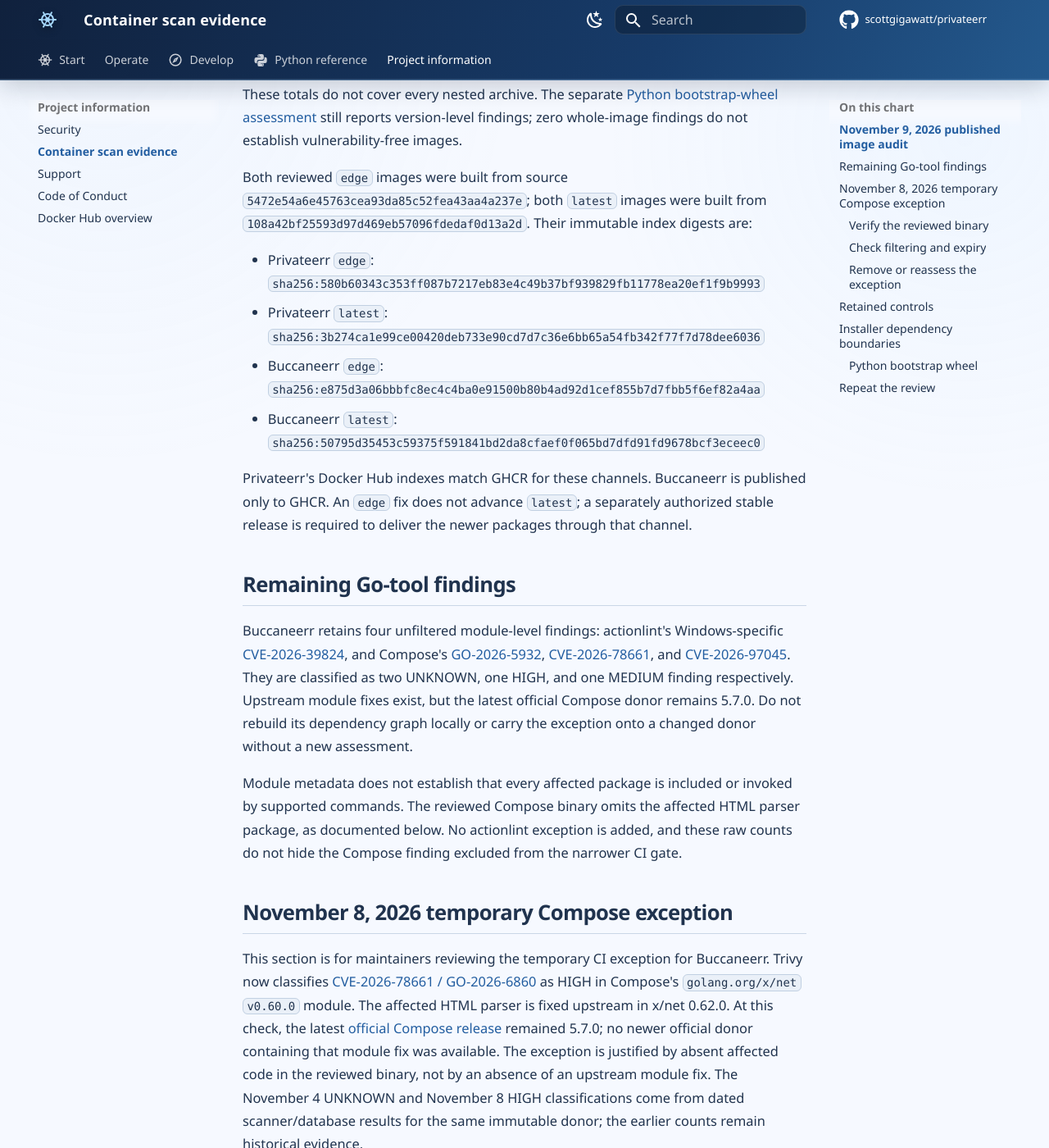
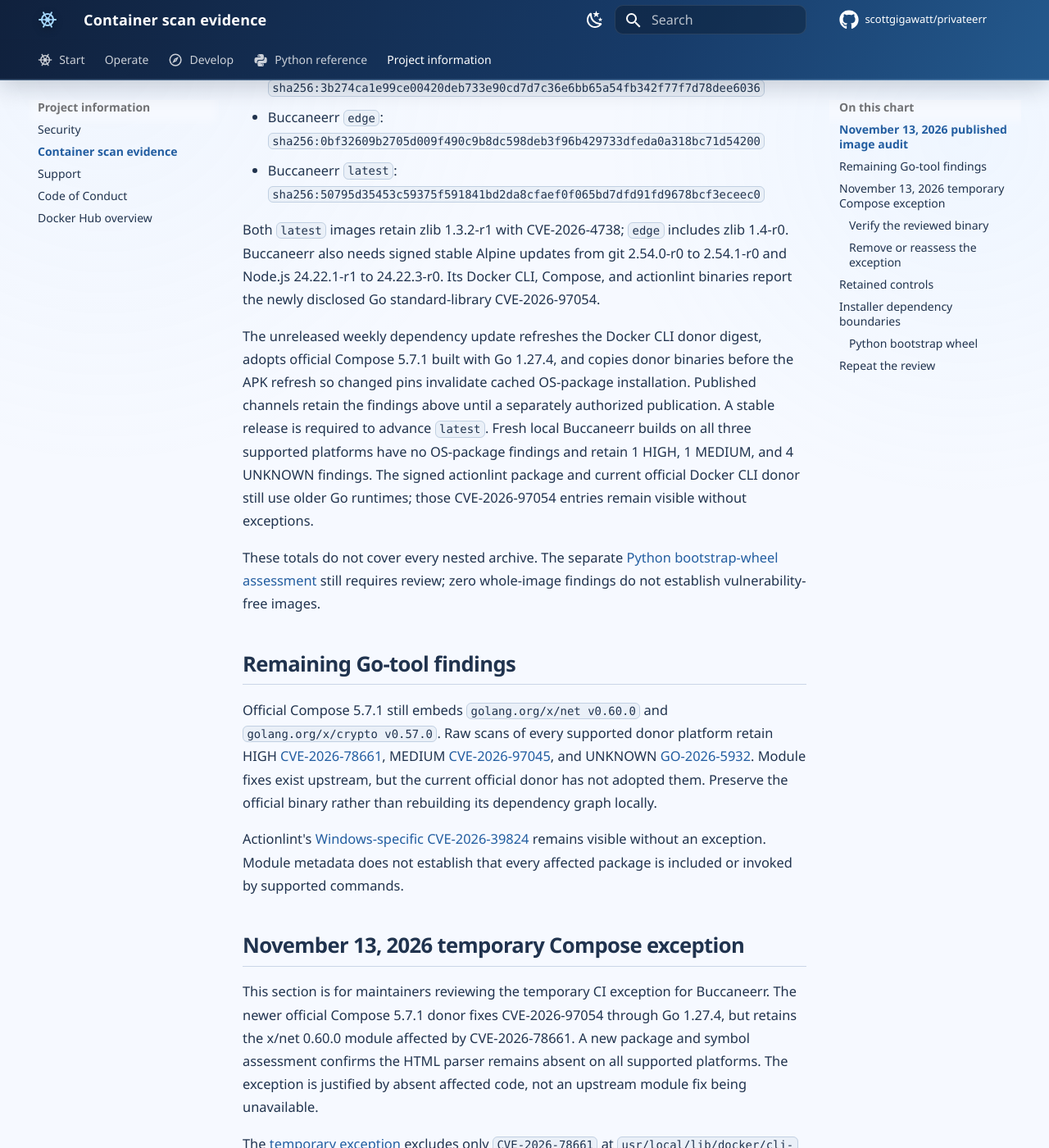
Before and after one commit to scottgigawatt/privateerr, an MkDocs documentation site: the page built from docs/container-scan-review.md, in a window 1280 px wide and 1400 px high, scrolled down 1047 px. Shown: the whole window at 82% size. Built offline with MkDocs 1.6.1 and Material for MkDocs 9.7.7, drawn with Linux system fonts in a browser that asks for light colours; comment, search, counter and statistics services are not loaded; some of the changed text lies outside the part shown.

Commit message:
🛡️ Refresh weekly cargo and CVE receipts (#174)
* Update weekly production dependencies

* 🦜 Refresh the cargo, keep the CVE receipts

* 🧾 Count every hull in the scan fleet

---------

Co-authored-by: renovate[bot] <29139614+renovate[bot]@users.noreply.github.com>
Co-authored-by: Scott Gigawatt <scottgigawatt@gmail.com>

````diff
--- a/.trivyignore.yaml
+++ b/.trivyignore.yaml
@@ -15,7 +15,7 @@ vulnerabilities:
     expired_at: 2026-11-22
     statement: >-
       Owner: scottgigawatt. The affected golang.org/x/net/html package and symbols
-      are absent from the reviewed official Compose 5.7.0 donor on amd64, arm64,
+      are absent from the reviewed official Compose 5.7.1 donor on amd64, arm64,
       and ARMv7. This exception applies only to the exact binary path above.
-      Reviewed donor: docker/compose-bin:v5.7.0@sha256:a4de4851b16f18634f74de66f126d5de65f7c5cb5a9502d67ab83e9a96041a70.
-      Evidence and removal: docs/container-scan-review.md#november-8-2026-temporary-compose-exception.
+      Reviewed donor: docker/compose-bin:v5.7.1@sha256:6a6704a7ccbc45eb4cc7e5b71dba685e9bc23705c580430f15034b2b5e46ec2b.
+      Evidence and removal: docs/container-scan-review.md#november-13-2026-temporary-compose-exception.
--- a/docs/SECURITY.md
+++ b/docs/SECURITY.md
@@ -73,7 +73,7 @@ The protected build path then:
 
 Rebuilding the same commit keeps the pinned base image, but uncached APK installation can pick up newer packages from Alpine. Renovate updates base and tool pins separately. Pull the resulting `edge` image or publish a stable release to deliver fixes to `latest`.
 
-The [CVE-2026-78661-only exception](container-scan-review.md#november-8-2026-temporary-compose-exception) applies only to the reviewed test-only Buccaneerr Compose binary and expires on November 22, 2026 at 00:00 UTC. Other fixed HIGH and CRITICAL findings still fail CI.
+The [CVE-2026-78661-only exception](container-scan-review.md#november-13-2026-temporary-compose-exception) applies only to the reviewed test-only Buccaneerr Compose binary and expires on November 22, 2026 at 00:00 UTC. Other fixed HIGH and CRITICAL findings still fail CI.
 
 See the [dated container scan review](container-scan-review.md) for raw findings, current installer versions, reviewed image identities, and upstream evidence behind remaining package-level alerts. Its scan dates and image revisions matter; results for an `edge` image do not describe every stable release.
 
--- a/docs/container-scan-review.md
+++ b/docs/container-scan-review.md
@@ -1,64 +1,62 @@
 # Container security review
 
-Use this page to assess current published image findings, retained security controls, and the conditions for removing the temporary Compose exception. Privateerr's application uses only the Python standard library; validation and documentation tools belong to the test-only Buccaneerr image.
+Use this page to assess published image findings, unreleased fixes, retained security controls, and the conditions for removing the temporary Compose exception. Privateerr uses only the Python standard library; validation and documentation tools belong to the test-only Buccaneerr image.
 
-## November 9, 2026 published image audit
+## November 13, 2026 published image audit
 
-Trivy 0.76.2 used comprehensive detection, every severity, unfixed findings, and an explicit empty ignore file. Its database was updated at `2026-11-09 06:57:06 UTC` and held constant. Registry indexes, runtime manifests, configurations, and complete layer contents were verified by SHA-256 and size. Each scan used a single-runtime OCI layout, and the reported architecture and ARM variant matched its selected manifest.
-
-Each row covers `linux/amd64`, `linux/arm64`, and `linux/arm/v7`:
+Trivy 0.76.2 used comprehensive detection, every severity, unfixed findings, and an explicit empty ignore file. Its database was updated at `2026-11-13 19:05:12 UTC` and held constant. Each scan selected an immutable runtime manifest and verified the reported architecture against that manifest. Each row covers `linux/amd64`, `linux/arm64`, and `linux/arm/v7`:
 
 | Published image | Whole-image findings per platform |
 | --- | --- |
 | Privateerr `edge` | 0 |
 | Privateerr `latest` | 1 MEDIUM |
-| Buccaneerr `edge` | 1 HIGH, 1 MEDIUM, 2 UNKNOWN |
-| Buccaneerr `latest` | 1 HIGH, 2 MEDIUM, 2 UNKNOWN |
+| Buccaneerr `edge` | 14 HIGH, 14 MEDIUM, 1 LOW, 6 UNKNOWN |
+| Buccaneerr `latest` | 14 HIGH, 15 MEDIUM, 1 LOW, 6 UNKNOWN |
 
-Both `latest` images retain zlib 1.3.2-r1 with CVE-2026-4738; their newer `edge` images include the fix in zlib 1.4-r0. Buccaneerr retains the four [Go-tool findings](#remaining-go-tool-findings) in both channels.
+The immutable index digests are:
 
-These totals do not cover every nested archive. The separate [Python bootstrap-wheel assessment](#python-bootstrap-wheel) still reports version-level findings; zero whole-image findings do not establish vulnerability-free images.
-
-Both reviewed `edge` images were built from source `5472e54a6e45763cea93da85c52fea43aa4a237e`; both `latest` images were built from `108a42bf25593d97d469eb57096fdedaf0d13a2d`. Their immutable index digests are:
-
-- Privateerr `edge`: `sha256:580b60343c353ff087b7217eb83e4c49b37bf939829fb11778ea20ef1f9b9993`
+- Privateerr `edge`: `sha256:b5877a368f8fc9e356a62f212af930ba1240cdb7db1f7594ec896a3ae07f2df7`
 - Privateerr `latest`: `sha256:3b274ca1e99ce00420deb733e90cd7d7c36e6bb65a54fb342f77f7d78dee6036`
-- Buccaneerr `edge`: `sha256:e875d3a06bbbfc8ec4c4ba0e91500b80b4ad92d1cef855b7d7fbb5f6ef82a4aa`
+- Buccaneerr `edge`: `sha256:0bf32609b2705d009f490c9b8dc598deb3f96b429733dfeda0a318bc71d54200`
 - Buccaneerr `latest`: `sha256:50795d35453c59375f591841bd2da8cfaef0f065bd7dfd91fd9678bcf3eceec0`
 
-Privateerr's Docker Hub indexes match GHCR for these channels. Buccaneerr is published only to GHCR. An `edge` fix does not advance `latest`; a separately authorized stable release is required to deliver the newer packages through that channel.
+Both `latest` images retain zlib 1.3.2-r1 with CVE-2026-4738; `edge` includes zlib 1.4-r0. Buccaneerr also needs signed stable Alpine updates from git 2.54.0-r0 to 2.54.1-r0 and Node.js 24.22.1-r1 to 24.22.3-r0. Its Docker CLI, Compose, and actionlint binaries report the newly disclosed Go standard-library CVE-2026-97054.
+
+The unreleased weekly dependency update refreshes the Docker CLI donor digest, adopts official Compose 5.7.1 built with Go 1.27.4, and copies donor binaries before the APK refresh so changed pins invalidate cached OS-package installation. Published channels retain the findings above until a separately authorized publication. A stable release is required to advance `latest`. Fresh local Buccaneerr builds on all three supported platforms have no OS-package findings and retain 1 HIGH, 1 MEDIUM, and 4 UNKNOWN findings. The signed actionlint package and current official Docker CLI donor still use older Go runtimes; those CVE-2026-97054 entries remain visible without exceptions.
+
+These totals do not cover every nested archive. The separate [Python bootstrap-wheel assessment](#python-bootstrap-wheel) still requires review; zero whole-image findings do not establish vulnerability-free images.
 
 ## Remaining Go-tool findings
 
-Buccaneerr retains four unfiltered module-level findings: actionlint's Windows-specific [CVE-2026-39824](https://pkg.go.dev/vuln/GO-2026-5024), and Compose's [GO-2026-5932](https://pkg.go.dev/vuln/GO-2026-5932), [CVE-2026-78661](https://pkg.go.dev/vuln/GO-2026-6860), and [CVE-2026-97045](https://pkg.go.dev/vuln/GO-2026-6866). They are classified as two UNKNOWN, one HIGH, and one MEDIUM finding respectively. Upstream module fixes exist, but the latest official Compose donor remains 5.7.0. Do not rebuild its dependency graph locally or carry the exception onto a changed donor without a new assessment.
+Official Compose 5.7.1 still embeds `golang.org/x/net v0.60.0` and `golang.org/x/crypto v0.57.0`. Raw scans of every supported donor platform retain HIGH [CVE-2026-78661](https://pkg.go.dev/vuln/GO-2026-6860), MEDIUM [CVE-2026-97045](https://pkg.go.dev/vuln/GO-2026-6866), and UNKNOWN [GO-2026-5932](https://pkg.go.dev/vuln/GO-2026-5932). Module fixes exist upstream, but the current official donor has not adopted them. Preserve the official binary rather than rebuilding its dependency graph locally.
 
-Module metadata does not establish that every affected package is included or invoked by supported commands. The reviewed Compose binary omits the affected HTML parser package, as documented below. No actionlint exception is added, and these raw counts do not hide the Compose finding excluded from the narrower CI gate.
+Actionlint's [Windows-specific CVE-2026-39824](https://pkg.go.dev/vuln/GO-2026-5024) remains visible without an exception. Module metadata does not establish that every affected package is included or invoked by supported commands.
 
-## November 8, 2026 temporary Compose exception
+## November 13, 2026 temporary Compose exception
 
-This section is for maintainers reviewing the temporary CI exception for Buccaneerr. Trivy now classifies [CVE-2026-78661 / GO-2026-6860](https://pkg.go.dev/vuln/GO-2026-6860) as HIGH in Compose's `golang.org/x/net v0.60.0` module. The affected HTML parser is fixed upstream in x/net 0.62.0. At this check, the latest [official Compose release](https://github.com/docker/compose/releases/tag/v5.7.0) remained 5.7.0; no newer official donor containing that module fix was available. The exception is justified by absent affected code in the reviewed binary, not by an absence of an upstream module fix. The November 4 UNKNOWN and November 8 HIGH classifications come from dated scanner/database results for the same immutable donor; the earlier counts remain historical evidence.
+This section is for maintainers reviewing the temporary CI exception for Buccaneerr. The newer official Compose 5.7.1 donor fixes CVE-2026-97054 through Go 1.27.4, but retains the x/net 0.60.0 module affected by CVE-2026-78661. A new package and symbol assessment confirms the HTML parser remains absent on all supported platforms. The exception is justified by absent affected code, not an upstream module fix being unavailable.
 
-The [temporary exception](https://github.com/scottgigawatt/privateerr/blob/main/.trivyignore.yaml) excludes only `CVE-2026-78661` at `usr/local/lib/docker/cli-plugins/docker-compose`. Its owner is `scottgigawatt`. Trivy stops applying it on **November 22, 2026 at 00:00 UTC**. It applies only to the Buccaneerr scan in pull-request and publication workflows. Production Privateerr scans have no exception. Every other finding remains subject to the existing scan policy. Affected CI scans enable `TRIVY_SHOW_SUPPRESSED`, so the ignored finding and its justification remain visible. Raw audits continue to use `--ignorefile /dev/null`.
+The [temporary exception](https://github.com/scottgigawatt/privateerr/blob/main/.trivyignore.yaml) excludes only `CVE-2026-78661` at `usr/local/lib/docker/cli-plugins/docker-compose`. Its owner is `scottgigawatt`; the expiry remains **November 22, 2026 at 00:00 UTC**. It applies only to Buccaneerr scans, with suppressed findings visible. Production scans have no exception; every other finding remains subject to the existing gate. Raw audits use `--ignorefile /dev/null`.
 
 ### Verify the reviewed binary
 
-The reviewed donor is `docker/compose-bin:v5.7.0@sha256:a4de4851b16f18634f74de66f126d5de65f7c5cb5a9502d67ab83e9a96041a70`. A fresh read-only registry extraction verified the SHA-256 of its index, selected manifests, configurations, and layers before extracting `/docker-compose` with its original executable mode `0755`. Configuration architecture matched each requested Linux platform. No extracted binary was executed.
+The reviewed donor is `docker/compose-bin:v5.7.1@sha256:6a6704a7ccbc45eb4cc7e5b71dba685e9bc23705c580430f15034b2b5e46ec2b`. Docker Buildx extracted each Linux platform into a disposable directory without executing its binary. Go build metadata confirmed the architecture and ARMv7 variant.
 
-| Platform | Donor runtime manifest | Extracted binary SHA-256 |
+| Platform | Donor runtime manifest | Binary SHA-256 |
 | --- | --- | --- |
-| `linux/amd64` | `sha256:c34e6c54a19b3ac03edc915dd6115880c491a36fce89e0679962e5db6f36e81a` | `7758048ad38e580f22559603312874fec8bb638d021a9e64182385fc17cc12a2` |
-| `linux/arm64` | `sha256:631696b7b690e6009ad3155d78a9b998e7db8cf407b987aefa4ab159e2d25dca` | `15861535d14e26555736b49376c95e14bfd94285366c8446bfac7156a972e76f` |
-| `linux/arm/v7` | `sha256:1f08c4d07dd5f18fdf6be60c71bc3067e8cab0020e39f33a8678e610b89f5f44` | `d18e5c549fd3595b36846fe00d01e2af5a37d4baec7945c557a0abda9af63c91` |
+| `linux/amd64` | `sha256:7d12ba7faf83e8ed53e89b5142b664bedfa37ce141bc3dc0d44994dd3711fcf4` | `af426722a8af5de812fcee30cc1c39f0639f5f723cbadefb25e5d4db054064cf` |
+| `linux/arm64` | `sha256:332b5f5e9fef2296eb23280b9b815457e6558d67b52faafc13d301cef238a80a` | `f2f49f903240895fa764c0dca3a14548b754ad9426f6b609ccaf55ec5a3aa2a5` |
+| `linux/arm/v7` | `sha256:bea1e236427b5f44c28fd5a17da637ee5843235ff007e7496f195bca7469cc91` | `c03e0c93cf747f311d39f6920a33c461fd0f7a6246439aaf259766527caa28f5` |
 
-Go 1.27.3 and `govulncheck v1.9.0` inspected the binaries, which were built with Go 1.26.10. `go version -m` confirmed x/net 0.60.0. Both `go tool nm` and `govulncheck -mode=extract` recovered symbols successfully; neither found the affected `golang.org/x/net/html` package or its nested packages. Nonzero x/net symbol counts provide a positive control against an empty or failed extraction.
+Go 1.27.4 and `govulncheck v1.9.0` inspected binaries built with Go 1.27.4. Both `go tool nm` and `govulncheck -mode=extract` recovered symbols and found no `golang.org/x/net/html` package or nested packages. Nonzero x/net counts provide a positive control:
 
 | Platform | Recovered Go symbols | x/net symbols | HTML package symbols |
 | --- | --- | --- | --- |
-| `linux/amd64` | 37,364 | 396 | 0 |
-| `linux/arm64` | 37,311 | 395 | 0 |
-| `linux/arm/v7` | 37,648 | 396 | 0 |
+| `linux/amd64` | 36,931 | 383 | 0 |
+| `linux/arm64` | 36,865 | 382 | 0 |
+| `linux/arm/v7` | 36,870 | 383 | 0 |
 
-To repeat this check, use Go 1.27.3, `govulncheck v1.9.0`, and `jq`. Extract the binary from a manifest above into a disposable directory, verify its SHA-256, and set `COMPOSE_BINARY` to that local path. These commands inspect the binary without executing it:
+To repeat this check, use Go 1.27.4, `govulncheck v1.9.0`, and `jq`. Extract and hash-check a binary from the manifests above and set `COMPOSE_BINARY` to its local path. These commands inspect it without execution:
 
 ```sh
 go version -m "${COMPOSE_BINARY}"
@@ -68,30 +66,16 @@ govulncheck -mode=binary -scan=symbol -json "${COMPOSE_BINARY}" > compose-vulner
 jq -s -e '.[1].pkgSymbols as $symbols | ($symbols | length > 0) and any($symbols[]; (.pkg // "") | startswith("golang.org/x/net/")) and all($symbols[]; (.pkg != "golang.org/x/net/html") and ((.pkg // "") | startswith("golang.org/x/net/html/") | not))' compose-symbols.jsonl
 ```
 
-The final command must succeed. Retain the module-level reports: binary-mode govulncheck still reports GO-2026-6860 against x/net 0.60.0, but without an affected package or symbol trace. This review does not declare Compose vulnerability-free or establish that unrelated findings are harmless.
-
-### Check filtering and expiry
-
-The exact CI engine, Trivy 0.70.0, was tested locally using its checksum-verified official macOS ARM64 release archive (SHA-256 `68e543c51dcc96e1c344053a4fde9660cf602c25565d9f09dc17dd41e13b838a`). Its fresh database was updated at `2026-11-08 00:37:11 UTC` and held constant. Image-style `trivy rootfs` scans using both the CI default precise detection and comprehensive detection inspected the verified amd64 binary in an isolated filesystem at the reviewed path; the package and symbol review above covers all three platforms. A plain `trivy filesystem` scan does not provide equivalent compiled-binary coverage.
-
-| Actual Trivy 0.70.0 check | Result |
-| --- | --- |
-| HIGH/CRITICAL gate with an empty ignore file | Exit 1; the HIGH finding remains |
-| Same gate with the active exact-path exception | Exit 0; the finding is recorded as ignored |
-| Same gate with an expired copy of the exception | Exit 1; the finding returns |
-| Same CVE in a second binary at another path | Exit 1; the second binary remains affected by the gate |
-| All-severity, unfixed-inclusive raw and filtered reports | Only CVE-2026-78661 is excluded from active findings; CVE-2026-97045 and GO-2026-5932 remain visible |
-
-The JSON reports used `--show-suppressed`; the excluded finding appears in `ExperimentalModifiedFindings` with status `ignored`, its source file, and its statement. A passing filtered gate is not an unfiltered clean scan.
+The final command must succeed. Keep module-level reports: a missing package trace does not declare Compose vulnerability-free or establish that unrelated findings are harmless.
 
 ### Remove or reassess the exception
 
-The [scope guard](https://github.com/scottgigawatt/privateerr/blob/main/test/policy/check-compose-exception-policy.sh) and [rejection fixtures](https://github.com/scottgigawatt/privateerr/blob/main/test/helpers/test-compose-exception-policy.sh) run through pre-commit and `make test-workflows`. They reject a changed donor declaration, another path or advisory, a second exception, or an extended expiry. Trivy enforces the UTC expiry; the guard checks the reviewed policy values rather than the current clock.
+The [scope guard](https://github.com/scottgigawatt/privateerr/blob/main/test/policy/check-compose-exception-policy.sh) and [rejection fixtures](https://github.com/scottgigawatt/privateerr/blob/main/test/helpers/test-compose-exception-policy.sh) reject a changed donor, additional path or advisory, second exception, or extended expiry. Trivy enforces the UTC expiry.
 
-1. Before the expiry, check for an official donor containing x/net 0.62.0 or later. Review its binary contents and run unfiltered scans on every supported platform before accepting a pin update.
-2. Remove this exception sooner if the donor changes, affected HTML code becomes present, or the upstream fix can be adopted. A changed donor requires a new code-path assessment; the current exception cannot be carried forward automatically.
-3. When removing the exception, remove `.trivyignore.yaml`, its `trivyignores` and `TRIVY_SHOW_SUPPRESSED` workflow settings, the dedicated guard and fixture scripts, their calls in `test-workflow-helpers.sh`, and the dedicated pre-commit hook. Update the build path filter and this dated decision together.
-4. Run `make test-workflows`, the repository hooks, and strict documentation checks. Confirm the unfiltered image gate passes before merging a fix. Do not extend the exception solely to obtain a green build.
+1. Before expiry, check for an official donor containing x/net 0.62.0 or later. Inspect its binary contents and run unfiltered scans on every supported platform.
+2. Remove the exception when the upstream fix can be adopted. If the donor changes while the finding remains, repeat the package and symbol assessment; never carry the exception forward automatically or extend it solely to obtain a passing build.
+3. When removing it, remove `.trivyignore.yaml`, its workflow settings and build path filter, the dedicated guard and fixture scripts, their workflow-helper calls, and the pre-commit hook. Update this page and the security policy together.
+4. Run `make test-workflows`, repository hooks, and strict documentation checks. Confirm the image gate passes and review the unfiltered report before merging.
 
 ## Retained controls
 
````
Also changed, not shown: 3 other files.
